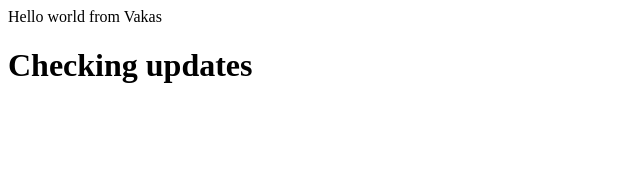
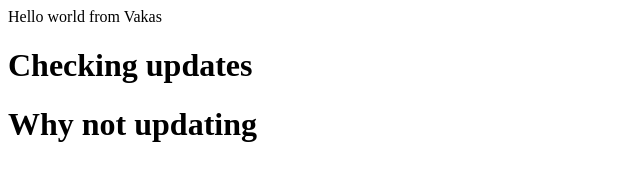
Before and after one commit to vakasgnabi/bootcamp2020, a plain HTML site: page index.html in a window 1280 px wide. Shown: the whole page, without its empty margins (0-640 px from the left). Drawn offline with Linux system fonts and the light colour scheme.

Commit message:
Checking for updates

```diff
--- a/index.html
+++ b/index.html
@@ -10,5 +10,6 @@
         Hello world from Vakas
     </div>
     <h1>Checking updates</h1>
+    <h1>Why not updating</h1>
 </body>
 </html>
```
